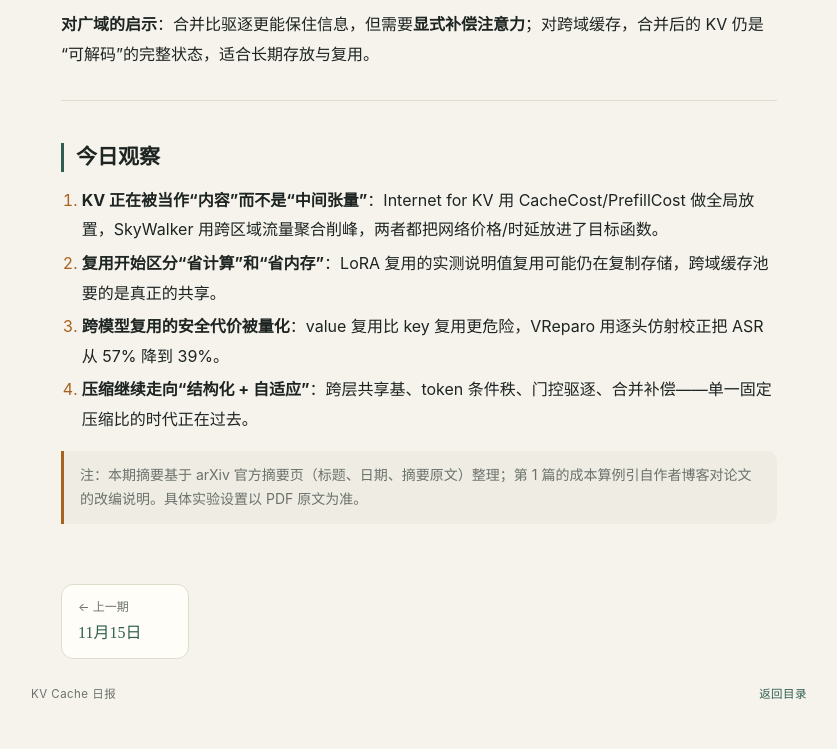
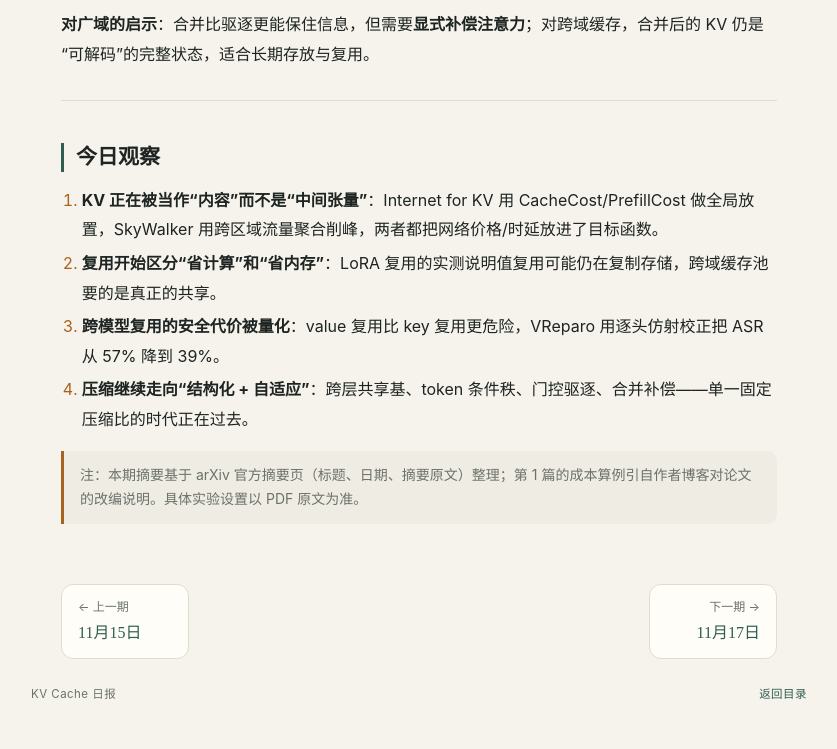
Before and after one commit to LuJiaxun/kv-cache-daily, a plain HTML site: page days/2026-11-16.html in a window 1280 px wide. Shown: the part 5909-6658 px from the top of the page, without its empty margins (221-1058 px from the left). Drawn offline with Linux system fonts and the light colour scheme.

Commit message:
deploy: days/2026-11-16.html

```diff
--- a/days/2026-11-16.html
+++ b/days/2026-11-16.html
@@ -194,7 +194,7 @@
 <p>注：本期摘要基于 arXiv 官方摘要页（标题、日期、摘要原文）整理；第 1 篇的成本算例引自作者博客对论文的改编说明。具体实验设置以 PDF 原文为准。</p>
 </blockquote>
 </main>
-<nav class="pager"><a class="pager-link" href="2026-11-15.html"><span class="dir">← 上一期</span><span class="d">11月15日</span></a></nav>
+<nav class="pager"><a class="pager-link" href="2026-11-15.html"><span class="dir">← 上一期</span><span class="d">11月15日</span></a><a class="pager-link next" href="2026-11-17.html"><span class="dir">下一期 →</span><span class="d">11月17日</span></a></nav>
 <footer class="footer"><span>KV Cache 日报</span><a href="../index.html">返回目录</a></footer>
 
 <script src="../assets/app.js" defer></script>
```
